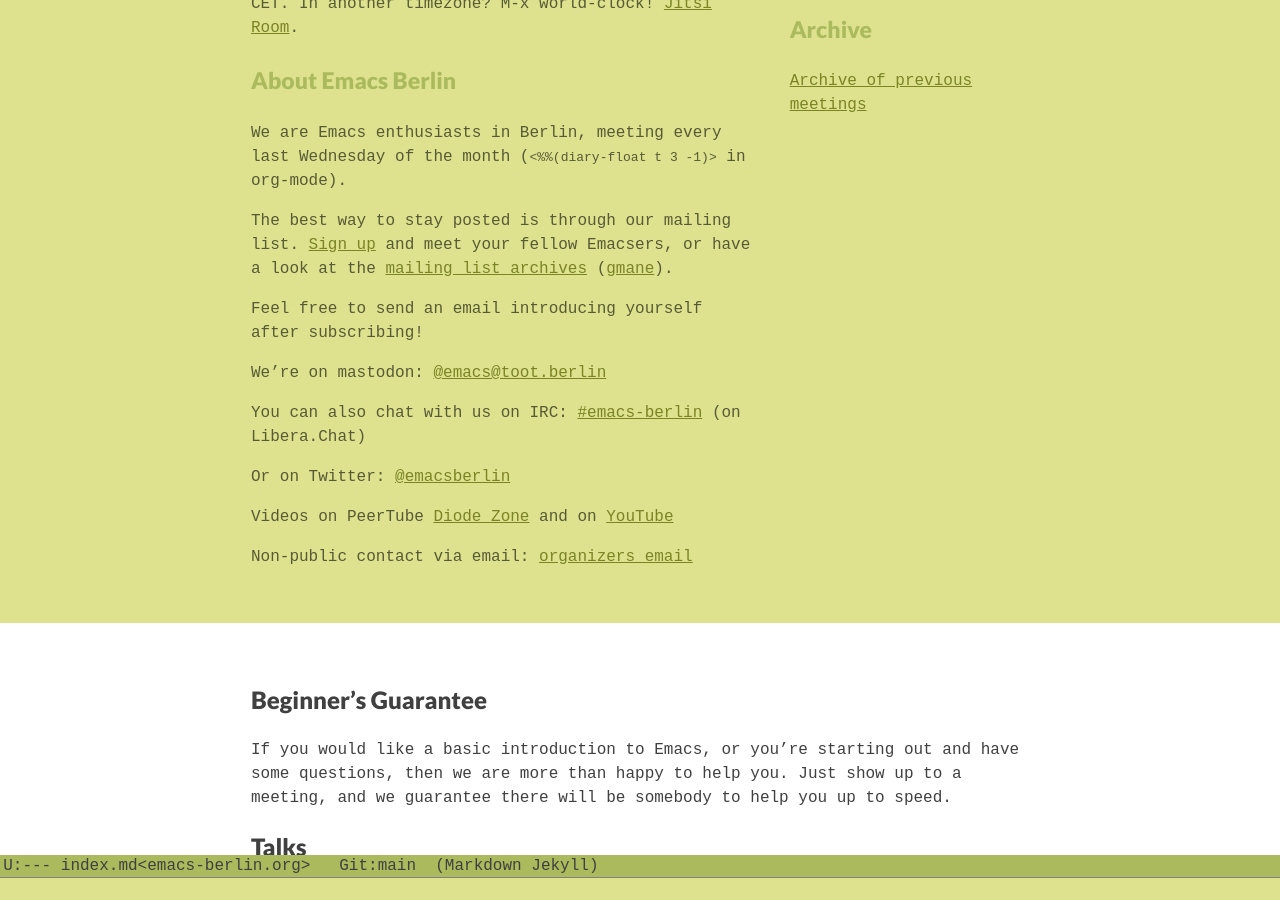
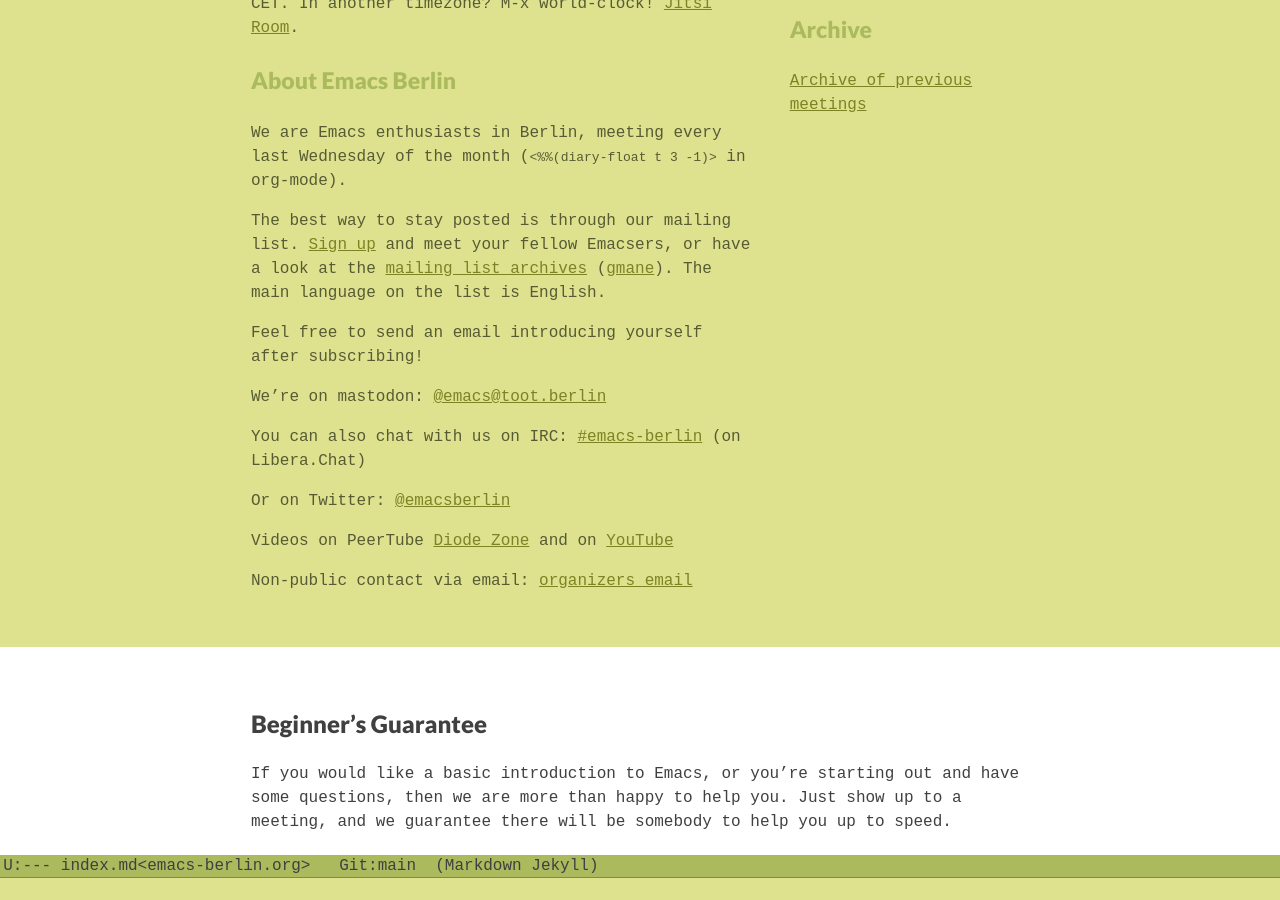
Before and after one commit to emacs-berlin/emacs-berlin.org, a Jekyll site: the page built from index.md, in a window 1280 px wide and 900 px high, scrolled down 747 px. Built offline with Jekyll 4.4.1, drawn with Linux system fonts in a browser that asks for light colours.

Commit message:
Note on mailing list language

```diff
--- a/index.md
+++ b/index.md
@@ -31,9 +31,10 @@
 We are Emacs enthusiasts in Berlin, meeting every last Wednesday of
 the month (`<%%(diary-float t 3 -1)>` in org-mode).
 
-The best way to stay posted is through our mailing list.
-[Sign up][ml] and meet your fellow Emacsers, or have a look at the
-[mailing list archives][mla] ([gmane][mlag]).
+The best way to stay posted is through our mailing list. [Sign up][ml]
+and meet your fellow Emacsers, or have a look at the [mailing list
+archives][mla] ([gmane][mlag]). The main language on the list is
+English.
 
 Feel free to send an email introducing yourself after subscribing!
 
```
